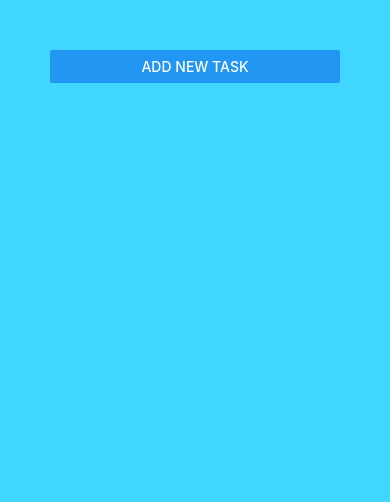
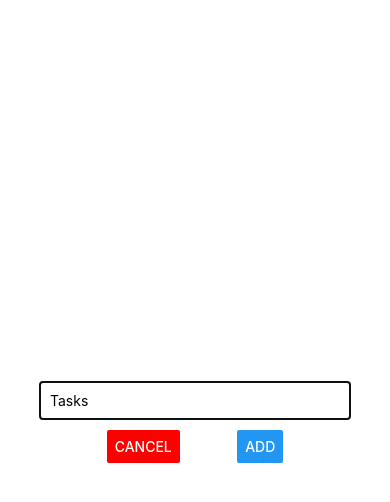
Before and after one commit to ToniTani/ReactTaskApp, a React Native app: screen / in a window 390 px wide. Both pictures are taken after a click on the button "ADD NEW TASK". Shown: the top 502 px of the page. Built offline with nearby package versions, Linux system fonts and the light colour scheme.

Commit message:
cancel view working

```diff
--- a/App.js
+++ b/App.js
@@ -14,19 +14,23 @@ export default function App(callbackfn, thisArg) {
         setListedGoals(currentGoals => [...currentGoals,
             { id: Math.random().toString(), value: taskName }
             ]);
+        setAddMode(false);
     };
 
     const removeTaskHandler = taskId => {
         setListedGoals(currentTasks => {
-            return currentTasks.filter((task) => task.id !== taskId);
+            return currentTasks.filter(task => task.id !== taskId);
         });
     };
 
+    const cancelTaskAdd = () => {
+        setAddMode(false);
+    };
 
     return (
     <View style={styles.container}>
-        <Button title="Add New Task" onPress={setAddMode.true}/>
-        <TaskInput visible={isAddMode} onAddGoal={addGoalHandler}/>
+        <Button title="Add New Task" onPress={() => setAddMode(true)}/>
+        <TaskInput visible={isAddMode} onAddGoal={addGoalHandler} onCancel={cancelTaskAdd}/>
         <FlatList
             keyExtractor={(item, index) => item.id}
             data={listedGoals}
--- a/components/TaskInput.js
+++ b/components/TaskInput.js
@@ -6,8 +6,13 @@ const TaskInput = props => {
 
     const goalInputHandler = (enteredText) => {
         setEnteredGoal(enteredText);
+    };
 
+    const addTaskHandler = () => {
+        props.onAddGoal(enteredGoal);
+        setEnteredGoal('');
     };
+
     return (
         <Modal visible={props.visible} animationType="slide">
         <View style={styles.inputContainer}>
@@ -17,7 +22,11 @@ const TaskInput = props => {
                 onChangeText={goalInputHandler}
                 value={enteredGoal}
             />
-            <Button title ="ADD" onPress={props.onAddGoal.bind(this, enteredGoal )} />
+            <View style={styles.buttonsContainer}>
+
+                <View><Button title="CANCEL" color="red" onPress={props.onCancel}/></View>
+                <View><Button title ="ADD" onPress={addTaskHandler} /> </View>
+            </View>
         </View>
         </Modal>
     );
@@ -27,14 +36,21 @@ export default TaskInput;
 
 const styles = StyleSheet.create({
     inputContainer: {
-        flexDirection: 'row',
-        justifyContent: 'space-between',
+        flex: 1,
+        flexDirection: 'column',
+        justifyContent: 'center',
         alignItems: 'center'
     },
     input: {
         width: '80%',
         borderColor: 'black',
         borderWidth: 1,
-        padding: 10
+        padding: 10,
+        marginBottom: 10
     },
+    buttonsContainer: {
+        flexDirection: 'row',
+        justifyContent: 'space-around',
+        width: '60%'
+    }
 });
```
